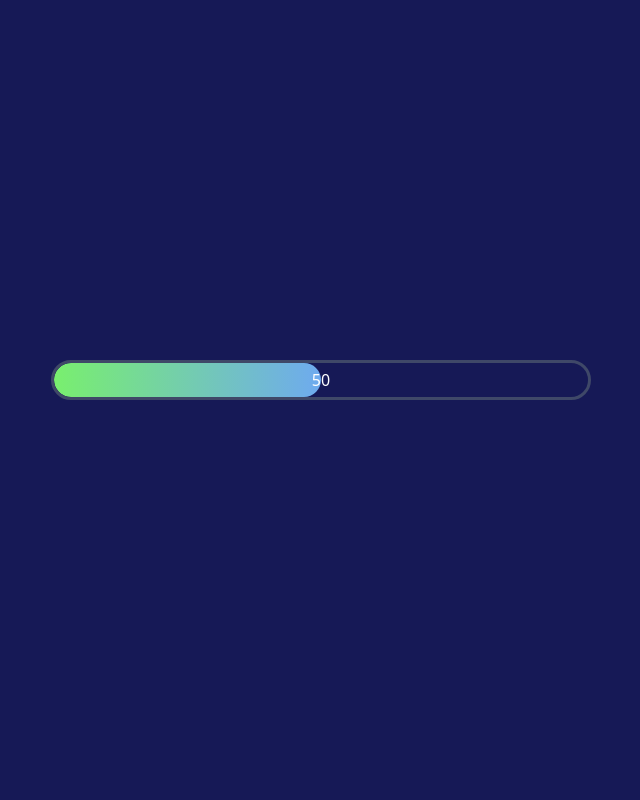
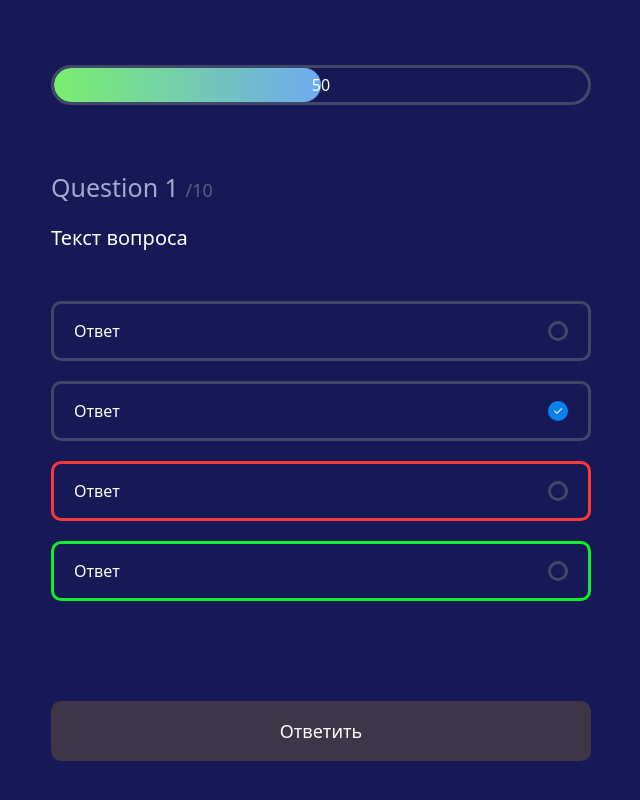
Before and after one commit to Temaaaa/quiz-app, a plain HTML site: page index.html in a window 1280 px wide. Shown: the whole page, without its empty margins (319-959 px from the left). Drawn offline with Linux system fonts and the light colour scheme.

```diff
--- a/index.html
+++ b/index.html
@@ -47,7 +47,7 @@
                     <option value="60">60 секунд</option>
                 </select>
             </div>
-            <button class="btn-start">Начать тестирование</button>
+            <button class="btn">Начать тестирование</button>
         </div>
         <div class="quiz">
             <div class="timer">
@@ -56,6 +56,53 @@
                     <span class="progress-text">50</span>
                 </div>
             </div>
+            <div class="question-wrapper">
+                <div class="number">
+                    Question <span class="current">1</span>
+                    <span class="total">/10</span>
+                </div>
+                <div class="question">Текст вопроса</div>
+            </div>
+            <div class="answer-wrapper">
+                <div class="answer">
+                    <span class="text">
+                        Ответ
+                    </span>
+                    <span class="checkbox">
+                        <span class="icon">✓</span>
+                    </span>
+                </div>
+                <div class="answer selected">
+                    <span class="text">
+                        Ответ
+                    </span>
+                    <span class="checkbox">
+                        <span class="icon">✓</span>
+                    </span>
+                </div>
+                <div class="answer wrong">
+                    <span class="text">
+                        Ответ
+                    </span>
+                    <span class="checkbox">
+                        <span class="icon">✓</span>
+                    </span>
+                </div>
+                <div class="answer correct">
+                    <span class="text">
+                        Ответ
+                    </span>
+                    <span class="checkbox">
+                        <span class="icon">✓</span>
+                    </span>
+                </div>
+            </div>
+            <button class="btn submit" disabled>Ответить</button>
+            <button class="btn next">Следующий</button>
+
+        </div>
+        <div class="end-screen">
+
         </div>
     </div>
     <script src="script.js" ></script>
--- a/style.css
+++ b/style.css
@@ -50,7 +50,7 @@ select {
     font-size: 14px;
 }
 
-.btn-start {
+.btn{
     width: 100%;
     height: 60px;
     background-color: rgb(41, 109, 255);
@@ -63,10 +63,10 @@ select {
     transition: all 0.3s linear;
     margin-top: 50px;
 }
-.btn-start:hover {
+.btn:hover {
     background-color: rgb(0, 81, 255);
 }
-.btn-start:disabled {
+.btn:disabled {
     cursor: not-allowed;
     background-color: rgb(62, 53, 72);
 }
@@ -111,3 +111,74 @@ select {
     font-weight: 500;
 
 }
+.question-wrapper .number {
+    color: #a2aace;
+    font-size: 25px;
+    font-weight: 500;
+    margin-bottom: 20px;
+}
+.question-wrapper .number .total {
+    color: #576081;
+    font-size: 18px;
+}
+.question-wrapper .question {
+    color: #fff;
+    font-size: 20px;
+    font-weight: 500;
+    margin-bottom: 20px;
+}
+.answer-wrapper .answer {
+    color: #fff;
+    width: 100%;
+    border: 3px solid #3f4868;
+    border-radius: 10px;
+    margin-bottom: 20px;
+    height: 60px;
+    padding: 20px;
+    display: flex;
+    align-items: center;
+    justify-content: space-between;
+    cursor: pointer;
+    transition: 0.3s linear;
+}
+.answer .checkbox {
+    display: flex;
+    align-items: center;
+    justify-content: center;
+    width: 20px;
+    height: 20px;
+    border-radius: 50%;
+    border: 3px solid #3f4868;
+    transition: all 0.3s;
+    font-size: 12px;
+}
+.answer .checkbox .icon {
+    opacity: 0;
+}
+.answer:hover .checkbox,
+.answer.selected .checkbox {
+    background-color: #0c80ef;
+    border-color: #0c80ef;
+}
+
+.answer.selected .checkbox .icon {
+    opacity: 1;
+}
+
+.answer.correct {
+    border-color: #0cef2a;
+}
+.answer.wrong {
+    border-color: #fc3939;
+}
+.answer-wrapper {
+    margin-bottom: 50px;
+}
+.question-wrapper {
+    margin-bottom: 50px;
+}
+
+.btn.next {
+    /*Будет видна после ответа на вопрос, то есть выбран ответ и нажата кнопка Ответить(submit) */
+    display: none;
+}
```
